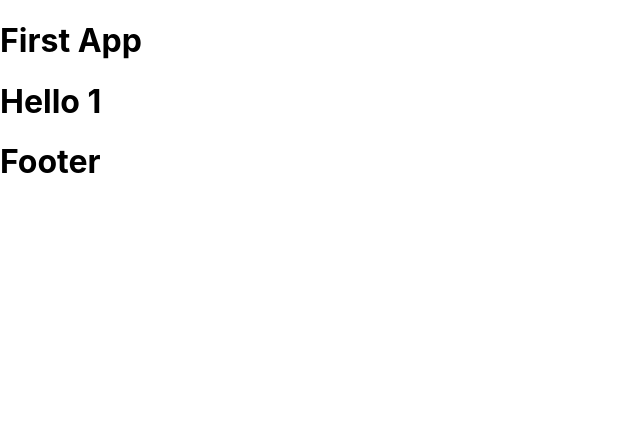
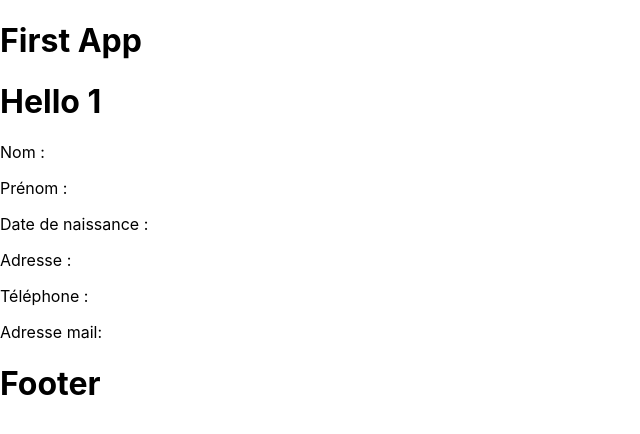
Before and after one commit to luigi-me-semifir/first-app, a React (Create React App) app: page /1 in a window 1280 px wide. Shown: the top 434 px of the page, without its empty margins (0-640 px from the left). Built offline with nearby package versions, Linux system fonts and the light colour scheme.

Commit message:
Created and Add components InformationUser

```diff
--- a/db.json
+++ b/db.json
@@ -1,21 +1,31 @@
 {
-    "members": [{
+  "members": [
+    {
       "id": 1,
       "firstname": "Alain",
       "lastname": "Proviste",
-        "adress": "12 rue du moulin, 8000 ports"
+      "adress": "12 rue du moulin, 8000 ports",
+      "birthday": "30/07/1992",
+      "phone": "555.6235",
+      "mail": "alain@mail.com"
     },
     {
       "id": 2,
       "firstname": "Igor",
       "lastname": "Gozonla",
-        "adress": "28 rue du pont-neuf, 8000 ports"
+      "adress": "28 rue du pont-neuf, 8000 ports",
+      "birthday": "12/06/90",
+      "phone": "555.9562",
+      "mail": "igor@mail.com"
     },
     {
       "id": 3,
       "firstname": "Jean",
       "lastname": "Valjean",
-        "adress": "32 rue des fusillers, 8000 ports"
+      "adress": "32 rue des fusillers, 8000 ports",
+      "birthday": "05/08/2001",
+      "phone": "555.2367",
+      "mail": "jean@mail.com"
     }
   ]
 }
--- /dev/null
+++ b/src/components/InformationsUser/InformationsUser.tsx
@@ -0,0 +1,18 @@
+function Informationsuser() {
+  return (
+    <>
+      <div className="firstColumn">
+        <p>Nom : </p>
+        <p>Prénom :</p>
+        <p>Date de naissance :</p>
+      </div>
+      <div className="secondColumn">
+        <p>Adresse :</p>
+        <p>Téléphone :</p>
+        <p>Adresse mail:</p>
+      </div>
+    </>
+  );
+}
+
+export default Informationsuser;
--- a/src/pages/DetailsUser.tsx
+++ b/src/pages/DetailsUser.tsx
@@ -1,9 +1,15 @@
 import { useParams } from "react-router-dom";
+import Informationsuser from "../components/InformationsUser/InformationsUser";
 
 function DetailsUser() {
   const { id } = useParams();
 
-  return <h1>Hello {id}</h1>;
+  return (
+    <>
+      <h1>Hello {id}</h1>
+      <Informationsuser />
+    </>
+  );
 }
 
 export default DetailsUser;
```
Lines whose indentation alone changed are shown as unchanged.
